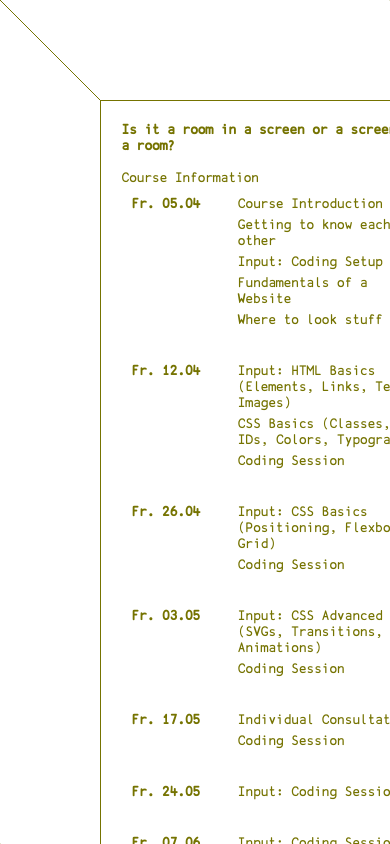
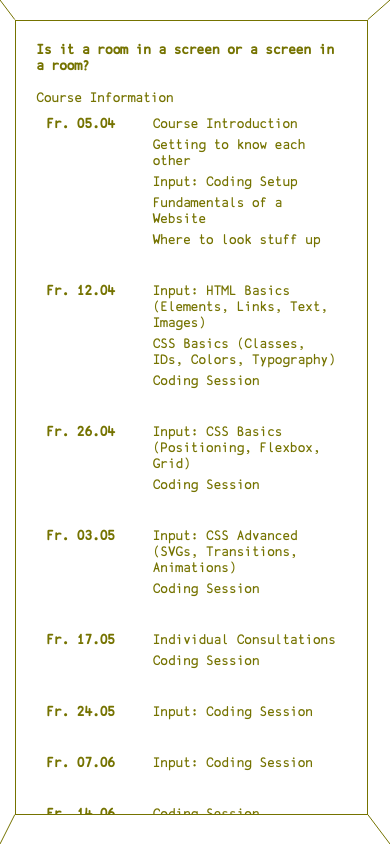
Before and after one commit to schnavy/screen-room_course-ss24, a plain HTML site: page index.html in a window 390 px wide. Drawn offline with Linux system fonts and the light colour scheme.

Commit message:
centered on first load, mobile fixed

```diff
--- a/assets/css/style.css
+++ b/assets/css/style.css
@@ -46,8 +46,10 @@ body{
 }
 
 .content{
-  width: 85vw;
+  width: 86vw;
   height: 80vh;
+  left: 7vw;
+  top: 10vh;
   border: 1px solid black;
   position: fixed;
   display: grid;
@@ -100,7 +102,9 @@ h1 {
     grid-template-columns: 1fr;
     overflow: scroll;
     width: 90vw;
-    height: 95vh;
+    height: 94vh;
+    left: 10vw;
+    top: 8vh;
   }
 
   .content > div{
--- a/assets/js/main.js
+++ b/assets/js/main.js
@@ -1,20 +1,27 @@
+let isFirstCall = true;
 setRoomLines()
 document.addEventListener('mousemove', setRoomLines);
+document.addEventListener('resize', setRoomLines);
+
 
 function setRoomLines(){
 
-    let container = document.querySelector(".content")
+    let container = document.querySelector(".content");
     const lineOverlay = document.getElementById('lineOverlay');
-
-    // Viewport dimensions
     const vw = Math.max(document.documentElement.clientWidth || 0, window.innerWidth || 0);
     const vh = Math.max(document.documentElement.clientHeight || 0, window.innerHeight || 0);
-
-    // Container dimensions and position
     const containerWidth = container.offsetWidth;
     const containerHeight = container.offsetHeight;
-    let newX = event ? (event.clientX / vw) * (vw - containerWidth) : 100;
-    let newY = event ? (event.clientY / vh) * (vh - containerHeight) : 100;
+
+    let newX, newY;
+    if (isFirstCall) {
+        newX = (vw - containerWidth) / 5*2;
+        newY = (vh - containerHeight) / 5*2;
+        isFirstCall = false; // Update flag
+    } else {
+        newX = (event.clientX / vw) * (vw - containerWidth);
+        newY = (event.clientY / vh) * (vh - containerHeight);
+    }
 
     container.style.left = `${newX}px`;
     container.style.top = `${newY}px`;
--- a/index.html
+++ b/index.html
@@ -88,8 +88,7 @@
         </p>
         <br/>
         <div class="lower-text">
-            <a href="davidwahrenburg.de" class="no-link" target="_blank">David Wahrenburg</a> | SS 2024 Burg
-            Giebichtenstein
+            <a href="davidwahrenburg.de" class="no-link" target="_blank">David&nbsp;Wahrenburg</a> | SS&nbsp;2024 Burg&nbsp;Giebichtenstein
         </div>
     </div>
 
```
